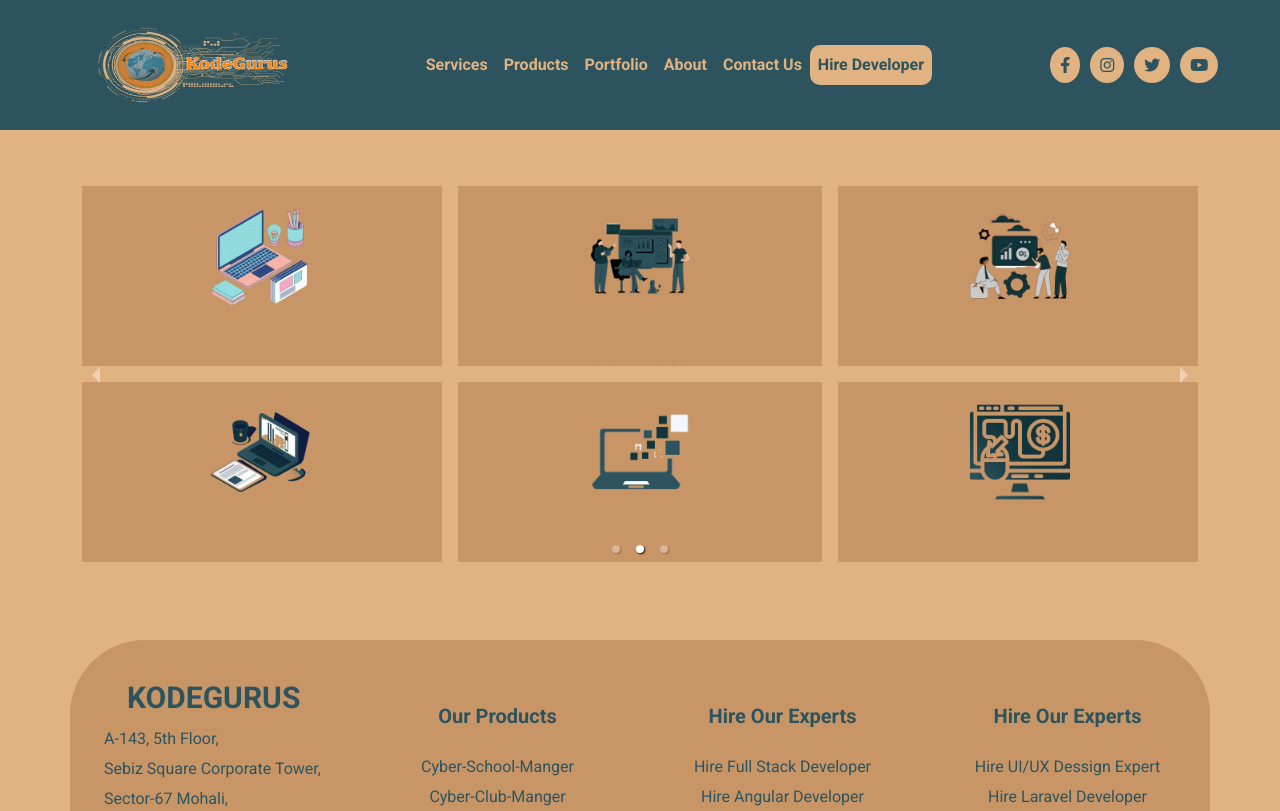
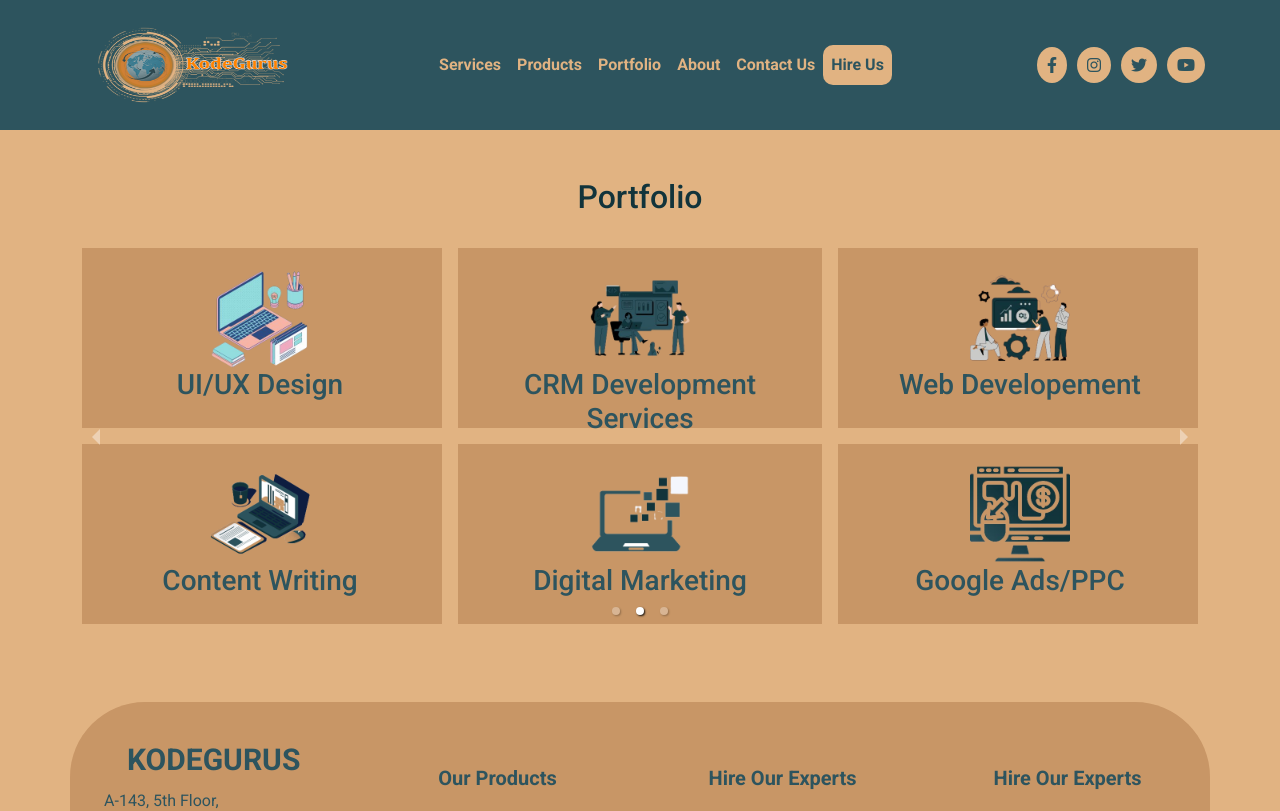
Before and after one commit to himanshuKodegurus/KodeGurus, a React (Create React App) app: page /portfolio in a window 1280 px wide. Shown: the top 811 px of the page. Built offline with nearby package versions, Linux system fonts and the light colour scheme.

Commit message:
Bug Fixed: Scroll view implemeted in Service Page

```diff
--- a/src/Components/Common/Header/Header.jsx
+++ b/src/Components/Common/Header/Header.jsx
@@ -300,7 +300,7 @@ const Header = () => {
               </li>
               <li className="nav-item">
                 <Link className="nav-link hire" to="/">
-                  Hire Developer
+                  Hire Us
                 </Link>
               </li>
             </ul>
--- a/src/Components/Pages/Home/Home.css
+++ b/src/Components/Pages/Home/Home.css
@@ -386,7 +386,7 @@
   font-weight: 500;
   font-size: 24px;
   line-height: 30px;
-  color: #2d545e;
+  color: #12343b;
 }
 
 .online span {
@@ -611,7 +611,7 @@
 }
 
 .flip-card-back h1 {
-  color: #c89666;
+  color: #e2a66c;
 }
 
 /* Portfolio Page CSS */
--- a/src/Components/Pages/Home/Home.jsx
+++ b/src/Components/Pages/Home/Home.jsx
@@ -5,6 +5,7 @@ import Services from "./Process";
 import Faq from "./Faq";
 import CountUp from 'react-countup';
 import CarouselContainer from "./Carousel";
+import Process from "./Process";
 
 const Home = () => {
   useEffect(() => {
@@ -139,7 +140,7 @@ const Home = () => {
         </div>
       </section>
 
-      <Services />
+      <Process />
 
       {/* Testimonial */}
       <section className="testimonal">
--- a/src/Components/Pages/Home/Process.css
+++ b/src/Components/Pages/Home/Process.css
@@ -10,12 +10,17 @@
   max-width: 82%;
   object-fit: cover;
 }
+.hide h5{
+  color: #e2a66c;
+  transition:0.5s;
+}
 .processIconHover {
   max-width: 82%!important;
 }
 .hide {
   display: none;
 }
+
 .iconContainer:hover {
   background-color: #12343b;
   cursor: pointer;
--- a/src/Components/Pages/Home/Process.jsx
+++ b/src/Components/Pages/Home/Process.jsx
@@ -2,7 +2,7 @@ import React, { useEffect } from "react";
 import "./Process.css";
 import { process } from "../../../dummydata";
 
-const Services = () => {
+const Process = () => {
     return (
         <>
             <div className="container-fluid">
@@ -18,11 +18,13 @@ const Services = () => {
                                 <div className="iconContainer">
                                     <div className="myDIV">
                                         <img src={value.processIcon} alt="Icons" className="processIcon" />
+                                        <h5 className="my-2">{value.processName}</h5>
                                     </div>
                                     <div className="hide">
                                         <img src={value.processIconHover} alt="Icons" className="processIconHover" />
+                                        <h5 className="my-2">{value.processName}</h5>
                                     </div>
-                                    <h5 className="my-2">{value.processName}</h5>
+
                                 </div>
                                 <span className="rightIcon">
                                     <i className="fa-solid fa-arrow-right"></i>
@@ -37,4 +39,4 @@ const Services = () => {
     )
 }
 
-export default Services;
+export default Process;
--- a/src/Components/Pages/Portfolio/Portfolio.css
+++ b/src/Components/Pages/Portfolio/Portfolio.css
@@ -5,5 +5,32 @@
     overflow: initial!important;
 }
 .control-dots{
-    bottom: -30px!important;
+    bottom: -30px;
 }
+.carousel.carousel-slider .control-arrow {
+    top: 0;
+    color: #fff;
+    font-size: 26px;
+    bottom: 0;
+    margin-top: 0;
+    padding: 5px;
+}
+.carousel .control-arrow:before, .carousel.carousel-slider .control-arrow:before {
+    margin: 0 5px;
+    display: inline-block;
+    border-top: 8px solid transparent;
+    border-bottom: 8px solid transparent;
+    content: '';
+}
+.carousel .control-prev .control-arrow:before,.carousel .control-next .control-arrow:before {
+    border-right: 8px solid #fff;
+}
+.my-custom-prev-button,
+.my-custom-next-button {
+  background-color: transparent;
+}
+
+.my-custom-prev-button:hover,
+.my-custom-next-button:hover {
+  background-color: transparent;
+}
--- a/src/Components/Pages/Portfolio/Portfolio.jsx
+++ b/src/Components/Pages/Portfolio/Portfolio.jsx
@@ -4,17 +4,40 @@ import { Carousel } from 'react-responsive-carousel';
 import { online } from '../../../dummydata';
 
 const Portfolio = () => {
+    const renderArrowPrev = (onClickHandler, hasPrev) => {
+        return (
+          hasPrev && (
+            <button onClick={onClickHandler} type="button" className="control-prev control-arrow my-custom-prev-button" />
+          )
+        );
+      };
+
+      const renderArrowNext = (onClickHandler, hasNext) => {
+        return (
+          hasNext && (
+            <button onClick={onClickHandler} type="button" className="control-next control-arrow my-custom-next-button" />
+          )
+        );
+      };
     return (
         <>
             <section>
                 <div className="container my-5">
-                <Carousel autoPlay={true} showThumbs={false} showStatus={false} showArrows={true} useKeyboardArrows={true}>
+                    <h2 className='text-center my-4'>Portfolio</h2>
+                    <Carousel
+                        autoPlay={true}
+                        showThumbs={false}
+                        showStatus={false}
+                        showArrows={true}
+                        useKeyboardArrows={true}
+                        renderArrowPrev={renderArrowPrev}
+                        renderArrowNext={renderArrowNext}
+                    >
                         <div>
                             <div className="row">
                                 {
                                     online.slice(0, 6).map((val, key) => (
                                         <div key={key} className="flip-card col-md-4 col-sm-6 p-2 col-xs-12">
-                                    <a href={`/service#service${key + 1}`} >
                                                 <div className="flip-card-inner portfolioFlipCards">
                                                     <div className="flip-card-front">
                                                         <img src={val.cover} alt="Avatar" />
@@ -26,7 +49,6 @@ const Portfolio = () => {
                                                         {/* <a href={`/service#service${key + 1}`} className='btn btn-info'>Know More</a> */}
                                                     </div>
                                                 </div>
-                                    </a>
                                         </div>
                                     ))}
                             </div>
@@ -35,11 +57,11 @@ const Portfolio = () => {
                             <div className="row">
                                 {online.slice(0, 6).map((val, key) => (
                                     <div key={key} className="flip-card col-md-4 col-sm-6 p-2 col-xs-12">
-                                    <a href={`/service#service${key + 1}`} >
+
                                             <div className="flip-card-inner portfolioFlipCards">
                                                 <div className="flip-card-front">
                                                     <img src={val.cover} alt="Avatar" />
-                                                <h3>{val.courseName}</h3>
+                                                    <h3 className='frontHeading'>{val.courseName}</h3>
                                                 </div>
                                                 <div className="flip-card-back">
                                                     <img src={val.hoverCover} alt="" />
@@ -47,7 +69,7 @@ const Portfolio = () => {
                                                     {/* <a href={`/service#service${key + 1}`} className='btn btn-info'>Know More</a> */}
                                                 </div>
                                             </div>
-                                    </a>
+
                                     </div>
                                 ))}
                             </div>
@@ -56,11 +78,11 @@ const Portfolio = () => {
                             <div className="row">
                                 {online.slice(0, 6).map((val, key) => (
                                     <div key={key} className="flip-card col-md-4 col-sm-6 p-2 col-xs-12">
-                                    <a href={`/service#service${key + 1}`} >
+
                                             <div className="flip-card-inner portfolioFlipCards">
                                                 <div className="flip-card-front">
                                                     <img src={val.cover} alt="Avatar" />
-                                                <h3>{val.courseName}</h3>
+                                                    <h3 className='frontHeading'>{val.courseName}</h3>
                                                 </div>
                                                 <div className="flip-card-back">
                                                     <img src={val.hoverCover} alt="" />
@@ -68,7 +90,6 @@ const Portfolio = () => {
                                                     {/* <a href={`/service#service${key + 1}`} className='btn btn-info'>Know More</a> */}
                                                 </div>
                                             </div>
-                                    </a>
                                     </div>
                                 ))}
                             </div>
--- a/src/Components/Pages/Service/Service.jsx
+++ b/src/Components/Pages/Service/Service.jsx
@@ -9,9 +9,9 @@ const Service = () => {
     const handleCardClick = (heading, paragraph) => {
         setSelectedCard({ heading, paragraph });
     };
+    const id = window.location.hash.substr(1);
 
     useEffect(() => {
-        const id = window.location.hash.substr(1);
         // console.log(id);
         const onlineCourse = online.find(course => course.id === id);
         if (onlineCourse) {
@@ -19,7 +19,8 @@ const Service = () => {
         }
         const targetElement = document.getElementById("service");
         targetElement.scrollIntoView({ behavior: "smooth", block: "start" });
-    }, []);
+    }, [id]);
+
     return (
         <>
             <section>
@@ -36,7 +37,7 @@ const Service = () => {
                                 <div
                                     key={key}
                                     className="flip-card col-md-4 col-sm-6 p-2 col-xs-12">
-                                    <Link to="#service" onClick={() => handleCardClick(val.courseName, val.paragraph)}>
+                                    <Link to={`/service#service${key + 1}`} onClick={() => handleCardClick(val.courseName, val.paragraph)}>
                                         <div className="flip-card-inner">
                                             <div className="flip-card-front">
                                                 <img src={val.cover} alt="Avatar" />
```
Lines whose indentation alone changed are shown as unchanged.
